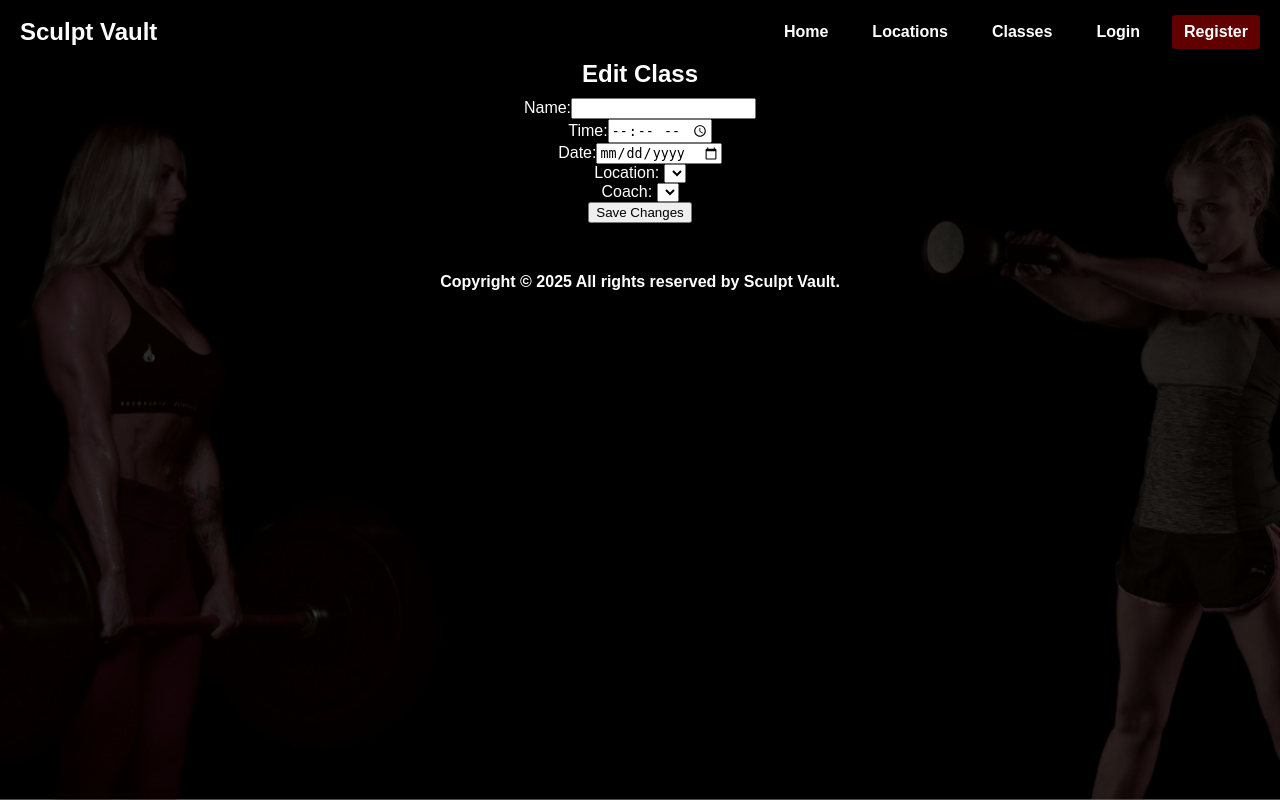
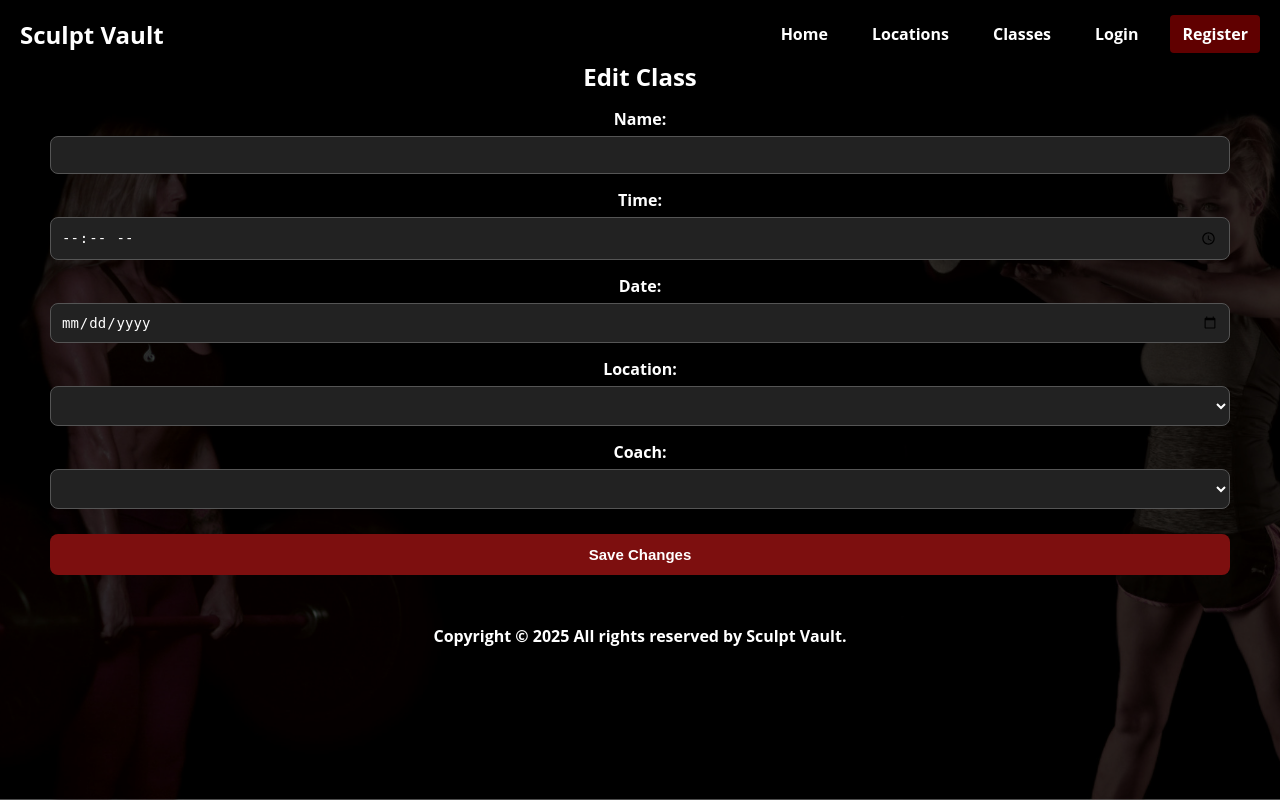
Before and after one commit to AshleyConejo/SculptVault, a Python web app: template DB-FINAL/website/templates/edit_class.html in a window 1280 px wide. Run offline with Jinja, Linux system fonts and the light colour scheme; the template is opened without the code that fills it, so the values that code supplies are empty.

Commit message:
Add admin_edit_class.css for Edit Class page styling

```diff
--- /dev/null
+++ b/DB-FINAL/website/static/admin_edit_class.css
@@ -0,0 +1,72 @@
+body {
+    background-color: #000;
+    font-family: 'Open Sans', sans-serif;
+    color: #fff;
+    margin: 0;
+    padding: 0;
+}
+
+.edit-class-container {
+    max-width: 600px;
+    margin: 60px auto;
+    padding: 30px;
+    background-color: #111;
+    border-radius: 15px;
+    box-shadow: 0 0 20px rgba(255, 255, 255, 0.05);
+}
+
+.edit-class-container h2 {
+    font-family: 'Oswald', sans-serif;
+    font-size: 26px;
+    color: #fff;
+    text-align: center;
+    margin-bottom: 25px;
+}
+
+form label {
+    font-weight: bold;
+    color: #fff;
+    display: block;
+    margin-top: 15px;
+    margin-bottom: 6px;
+}
+
+form input, form select {
+    width: 100%;
+    padding: 10px;
+    background-color: #222;
+    color: #fff;
+    border: 1px solid #555;
+    border-radius: 8px;
+    font-size: 14px;
+    box-sizing: border-box;
+}
+
+form input:focus, form select:focus {
+    outline: none;
+    border-color: #a00;
+}
+
+form button {
+    width: 100%;
+    margin-top: 25px;
+    padding: 12px;
+    background-color: #7d0f0f;
+    border: none;
+    border-radius: 8px;
+    color: white;
+    font-weight: bold;
+    font-size: 15px;
+    cursor: pointer;
+    transition: background-color 0.2s ease;
+}
+
+form button:hover {
+    background-color: #a4161a;
+}
+
+@media (max-width: 600px) {
+    .edit-class-container {
+        margin: 30px 15px;
+    }
+}
--- a/DB-FINAL/website/templates/add_class.html
+++ b/DB-FINAL/website/templates/add_class.html
@@ -2,6 +2,7 @@
 {% block title %}Add Class{% endblock %}
 
 {% block content %}
+<link rel="stylesheet" href="{{url_for('static', filename='add_class.css')}}">
 <h2>Add New Class</h2>
 <form method="POST">
     <label>Name:</label><input type="text" name="name" required><br>
--- a/DB-FINAL/website/templates/edit_class.html
+++ b/DB-FINAL/website/templates/edit_class.html
@@ -2,6 +2,8 @@
 {% block title %}Edit Class{% endblock %}
 
 {% block content %}
+<link rel="stylesheet" href="{{ url_for('static', filename='admin_edit_class.css') }}">
+
 <h2>Edit Class</h2>
 <form method="POST">
     <label>Name:</label><input type="text" name="name" value="{{ class_data[1] }}" required><br>
```
Also changed, not shown: DB-FINAL/website/static/add_class.css (added, +72 -0 lines), DB-FINAL/website/static/admin_classes.css (+7 -14 lines), DB-FINAL/website/static/Get Started.jpeg (deleted), DB-FINAL/website/static/Get Started.jpeg.JPG (added), DB-FINAL/website/static/Group Fitness.jpeg.jpg (added), DB-FINAL/website/static/book_class.css (deleted), 2 other files.
